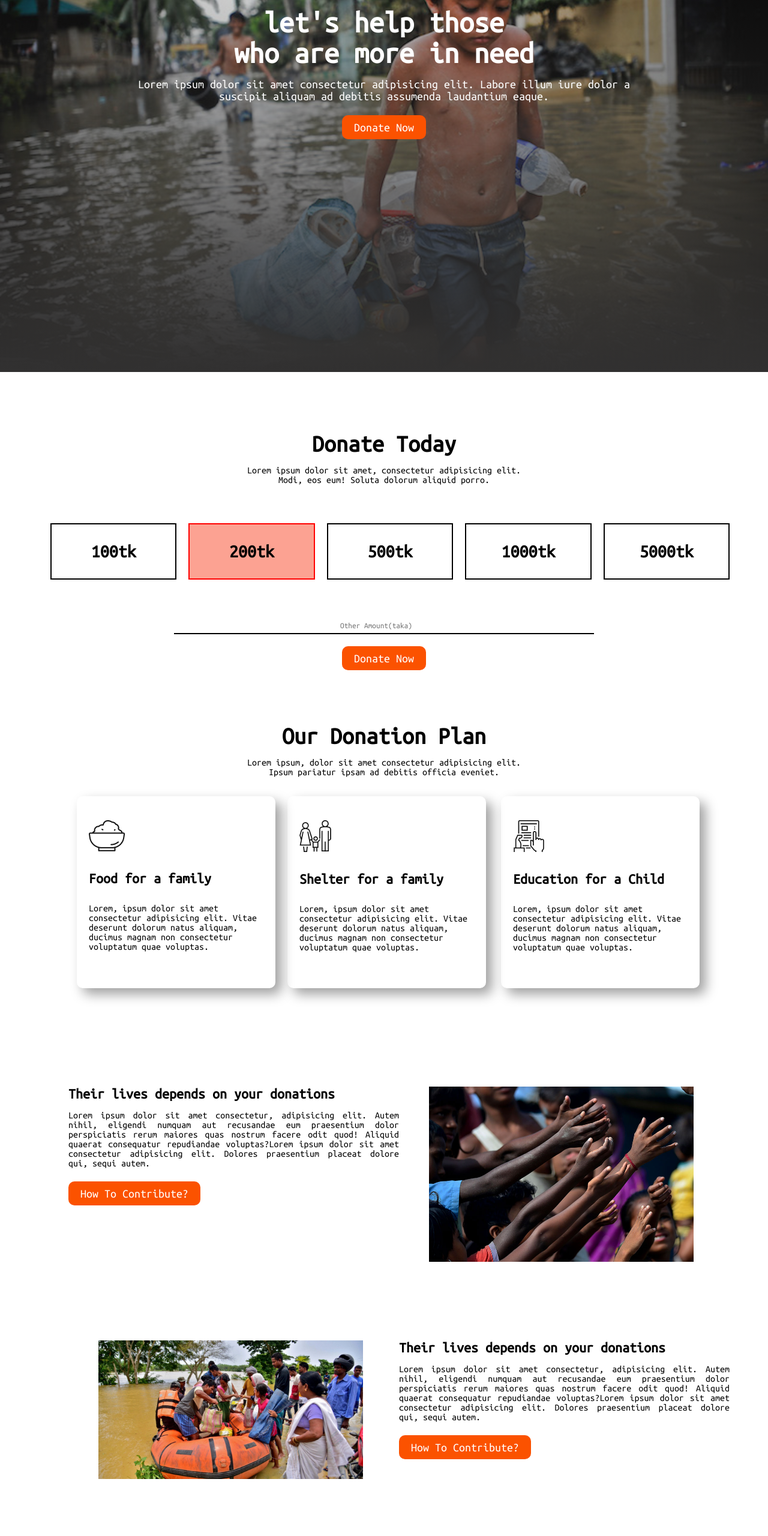
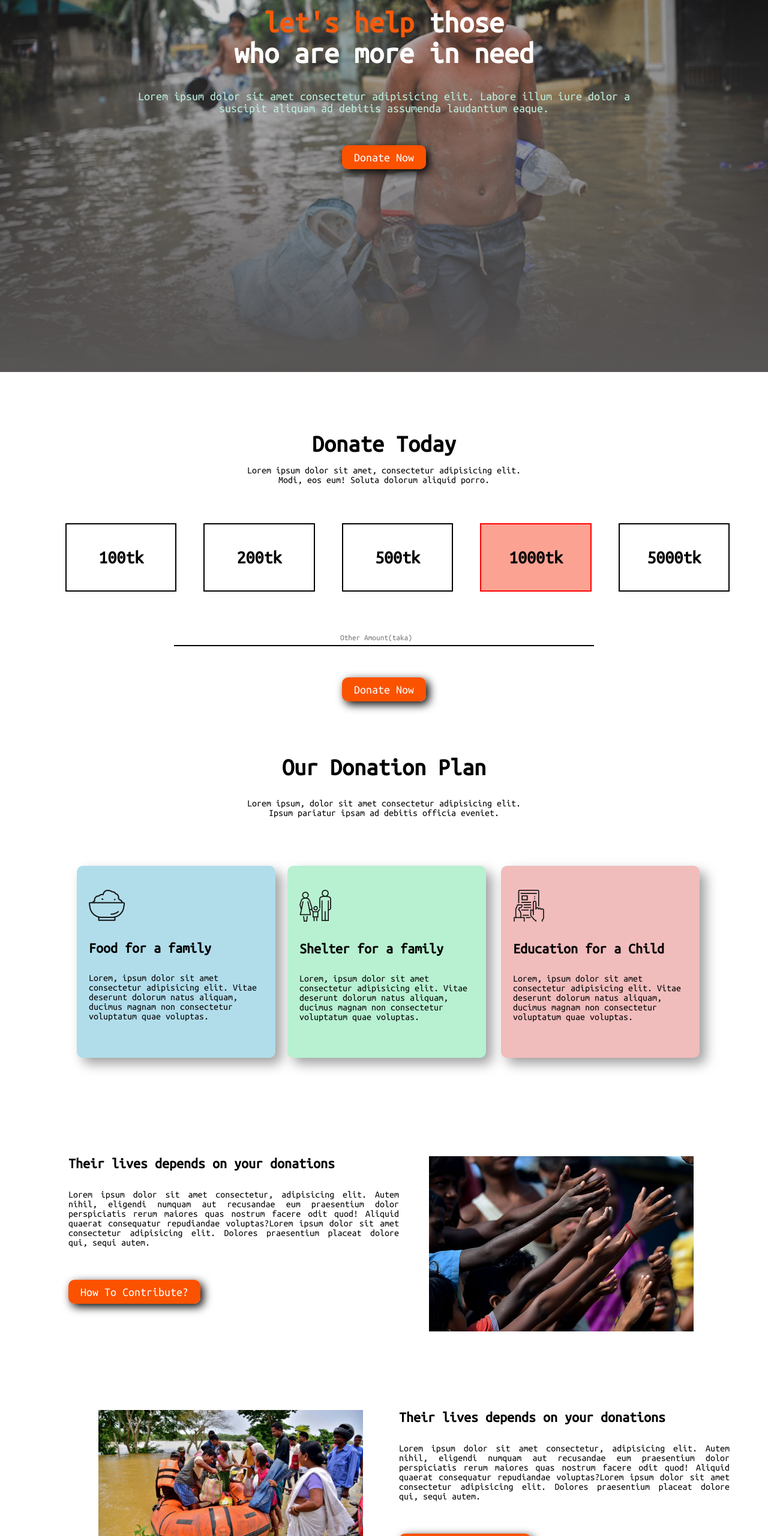
Before and after one commit to NahidulNoman/assignment, a plain HTML site: page index.html in a window 1280 px wide. Shown: the part 180-2740 px from the top of the page at 60% size. Drawn offline with Linux system fonts and the light colour scheme; a web font is replaced by a local one.

Commit message:
favicon added

```diff
--- a/index.html
+++ b/index.html
@@ -8,20 +8,21 @@
     <link rel="preconnect" href="https://fonts.gstatic.com" crossorigin>
     <link href="https://fonts.googleapis.com/css2?family=Finlandica:ital@1&family=Oswald:wght@300&family=Ubuntu+Mono&display=swap" rel="stylesheet">
     <link rel="stylesheet" href="style.css">
+    <link rel="shortcut icon" href="images/donation.png" type="image/x-icon">
     <title>Donation-Site</title>
 </head>
 <body>
-    <!-- section -->
+    <!-- section1 -->
 <section class="header">
     <div class="header-content">
-        <h1>let's help those <br> who are more in need</h1>
+        <h1><span>let's help </span> those<br> who are more in need</h1>
         <br>
         <p>Lorem ipsum dolor sit amet consectetur adipisicing elit. Labore illum iure dolor a suscipit aliquam ad debitis assumenda laudantium eaque.</p>
         <br><br>
         <a target="_blank" class="button" href="">Donate Now</a>
     </div>
 </section>
-
+<!-- section2 -->
 <section class="donate-day">
     <div class="donate-content">
         <h1>Donate Today</h1>
@@ -33,13 +34,13 @@
                 <div class="amount-1">
                     <h1>100tk</h1>
                    </div>
-                <div id="active" class="amount-1">
+                <div class="amount-1">
                     <h1>200tk</h1>
                    </div>
                 <div class="amount-1">
                     <h1>500tk</h1>
                    </div>
-                <div class="amount-1">
+                <div id="active" class="amount-1">
                     <h1>1000tk</h1>
                    </div>
                 <div class="amount-1">
@@ -49,20 +50,20 @@
 
              <div class="taka">
                 <input  placeholder="Other Amount(taka)" type="text">
-               </div>
+               </div><br><br>
                <div class="btn">
                 <a target="_blank" class="button" href="">Donate Now</a>
                </div>
 
         </div>
 </section>
+<!-- section3 -->
 <section class="plan">
     <div class="donate-content">
         <h1>Our Donation Plan</h1>
-        <br>
-        <p>Lorem ipsum, dolor sit amet consectetur adipisicing elit. <br> Ipsum pariatur ipsam ad debitis officia eveniet.</p><br><br>
+        <br><br>
+        <p>Lorem ipsum, dolor sit amet consectetur adipisicing elit. <br> Ipsum pariatur ipsam ad debitis officia eveniet.</p><br><br><br><br><br>
     </div>
-
 <div class="all-box-container">
 
     <div id="container1" class="box-container">
@@ -85,9 +86,7 @@
     <p>Lorem, ipsum dolor sit amet consectetur adipisicing elit. Vitae deserunt dolorum natus aliquam, ducimus magnam non consectetur voluptatum quae voluptas.
     </p>
     </div>
-
     </div>
-
 </section>
 <!-- section4 -->
 <section class="section-4">
@@ -95,10 +94,10 @@
     <div class="right-all">
         <h1>
             Their lives depends on your donations
-        </h1> <br>
+        </h1> <br><br>
         <p>
             Lorem ipsum dolor sit amet consectetur, adipisicing elit. Autem nihil, eligendi numquam aut recusandae eum praesentium dolor perspiciatis  rerum maiores quas nostrum facere odit quod! Aliquid quaerat consequatur repudiandae voluptas?Lorem ipsum dolor sit amet consectetur adipisicing elit. Dolores praesentium placeat dolore qui, sequi autem.
-        </p> <br><br>
+        </p> <br><br><br><br>
         <a target="_blank" class="button" href="#">How To Contribute?</a>
     </div>
     <div class="imagess">
@@ -112,10 +111,10 @@
     <div class="right-all">
         <h1>
             Their lives depends on your donations
-        </h1> <br>
+        </h1> <br><br>
         <p>
             Lorem ipsum dolor sit amet consectetur, adipisicing elit. Autem nihil, eligendi numquam aut recusandae eum praesentium dolor perspiciatis  rerum maiores quas nostrum facere odit quod! Aliquid quaerat consequatur repudiandae voluptas?Lorem ipsum dolor sit amet consectetur adipisicing elit. Dolores praesentium placeat dolore qui, sequi autem.
-        </p> <br><br>
+        </p> <br><br><br><br>
         <a target="_blank" class="button" href="#">How To Contribute?</a>
     </div>
    </div>
@@ -123,10 +122,10 @@
     <div class="right-all">
         <h1>
             Their lives depends on your donations
-        </h1> <br>
+        </h1> <br><br>
         <p>
             Lorem ipsum dolor sit amet consectetur, adipisicing elit. Autem nihil, eligendi numquam aut recusandae eum praesentium dolor perspiciatis  rerum maiores quas nostrum facere odit quod! Aliquid quaerat consequatur repudiandae voluptas?Lorem ipsum dolor sit amet consectetur adipisicing elit. Dolores praesentium placeat dolore qui, sequi autem.
-        </p> <br><br>
+        </p> <br><br><br><br>
         <a target="_blank" class="button" href="#">How To Contribute?</a>
     </div>
     <div class="imagess">
@@ -150,7 +149,7 @@
 </section>
 <footer>
   <h1>Be <span>Humble</span></h1> <br>
-  <p> i am gonna do it.</p>
+  <p> I Am Gonna Do It.</p>
 </footer>
 </body>
 </html>
--- a/style.css
+++ b/style.css
@@ -11,7 +11,7 @@
 
 /* section1 */
 .header{
-    background-image: linear-gradient(transparent,rgb(49, 48, 48)), url(images/donation9.jpg);
+    background-image: linear-gradient(transparent,rgb(88, 85, 85)), url(images/donation9.jpg);
     width: 100%;
     height:100vh;
     background-size: cover;
@@ -27,10 +27,12 @@
 }
 .header-content h1{
     font-size: 50px;
-
+    margin-bottom: 20px;
 }
 .header-content p{
-font-size: 20px;
+    font-size: 20px;
+    margin-bottom: 30px;
+    color: rgb(188, 240, 223);
 }
 .button{
     text-decoration: none;
@@ -39,6 +41,7 @@ font-size: 20px;
     color:white;
     font-size: 20px;
     border-radius: 10px;
+    box-shadow: 5px 5px 15px black;
 }
 /* section-2 */
 .all-contents{
@@ -51,7 +54,6 @@ font-size: 20px;
 .donate-content h1{
     font-size: 40px;
 }
-
 .amount{
     display: flex;
     margin:0 auto;
@@ -60,13 +62,11 @@ font-size: 20px;
 }
 .amount-1{
     display:inline-block;
-    width: 200px;
-    padding:30px 15px;
-    margin-left: 20px;
+    width: 150px;
+    padding:40px 20px;
+    margin-left: 45px;
     border:2px solid black;
     font-size:20px;
-
-
 }
 .taka{
     margin-top: 40px;
@@ -121,12 +121,15 @@ font-size: 20px;
 }
 #container1{
     margin-right:20px;
+    background-color: #b1ddeb;
 }
 #container2{
-    margin-right:25px
+    margin-right:25px;
+    background-color: #b7f1d1;
 }
 #container3{
-    margin-right:25px
+    margin-right:25px;
+    background-color: rgb(241, 188, 188);
 }
 /* section4 */
 .section-4{
@@ -166,10 +169,10 @@ input{
     outline: none;
 }
 .text-type span{
-    background-color: #fb5200;
+    background-color: #f19567;
     color:white;
    border-radius: 3px;
-   padding:5px ;
+   padding:4.5px ;
 
 }
 footer{
@@ -179,5 +182,5 @@ footer{
     text-align: center;
 }
 span{
-    color:#fb5200
+    color:#f85909
 }
```
Also changed, not shown: images/donation.png (added).
